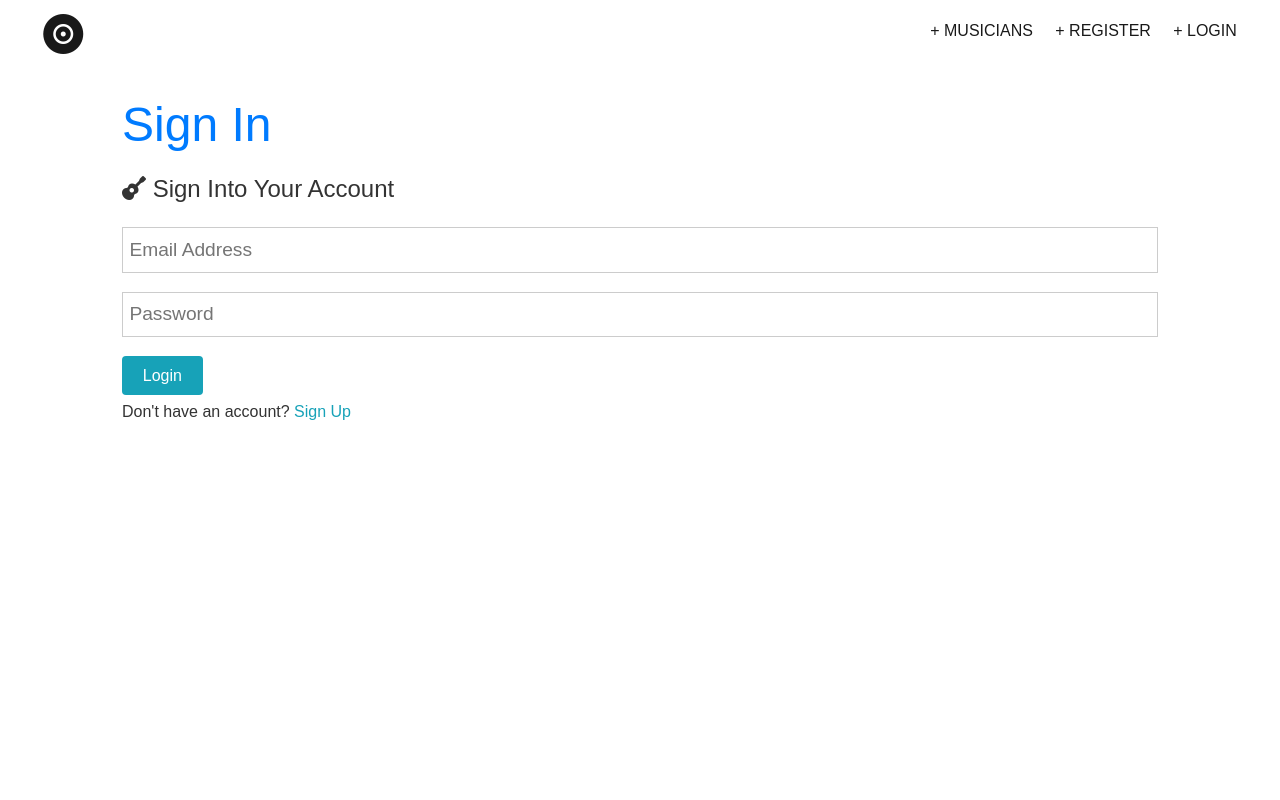
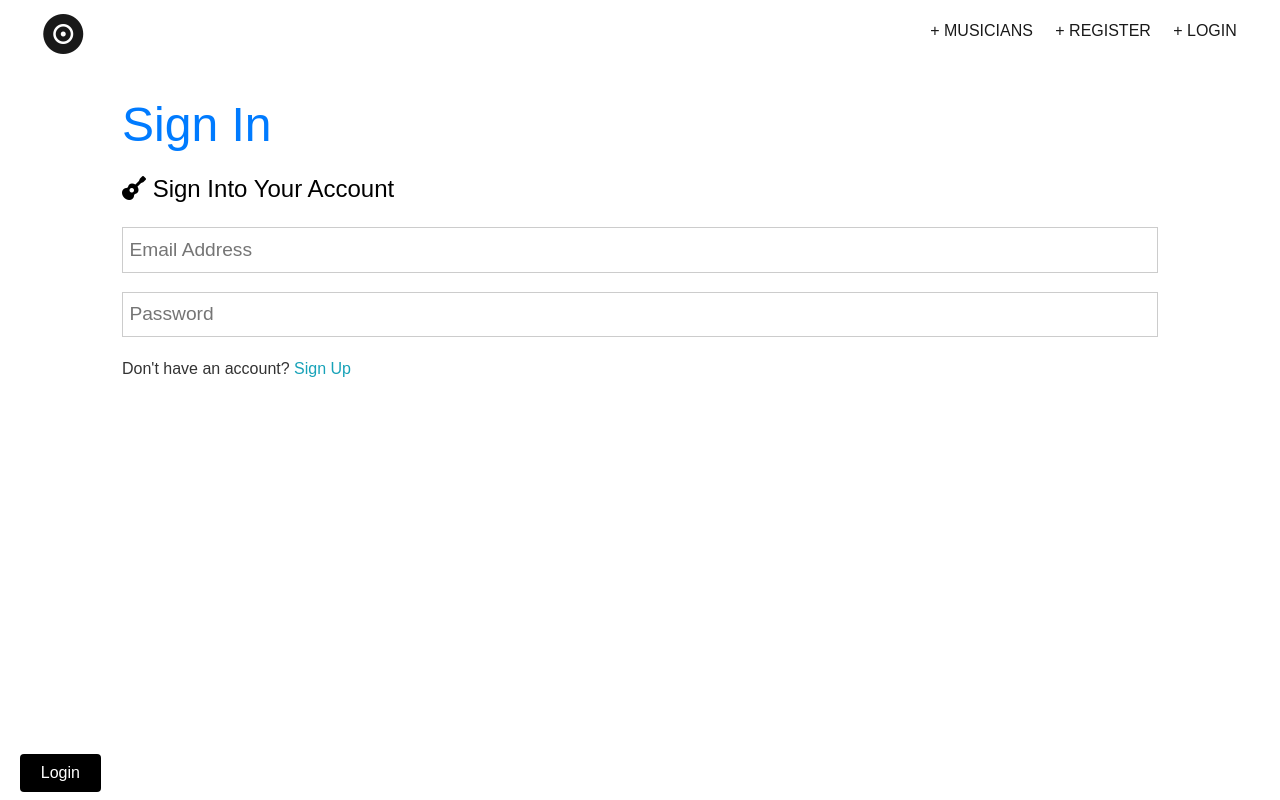
Before and after one commit to rmcgirt55/Cue2, a React (Create React App) app in the folder client/: page /login in a window 1280 px wide. Built offline with nearby package versions, Linux system fonts and the light colour scheme; no server answers.

Commit message:
positioned home page buttons

```diff
--- a/client/src/App.css
+++ b/client/src/App.css
@@ -58,6 +58,7 @@ img {
 }
 
 .lead {
+  color: black;
   font-size: 1.5rem;
   margin-bottom: 1rem;
 }
@@ -156,7 +157,24 @@ img {
   color: #333;
 }
 
-.btn-primary,
+.btn-primary {
+  background: black;
+  color: #fff;
+  position: absolute;
+  bottom: 8px;
+  left: 20px;
+  display: block;
+}
+
+.btn-light {
+  background: black;
+  color: #fff;
+  position: absolute;
+  bottom: 8px;
+  left: 200px;
+  display: block;
+}
+
 .bg-primary,
 .badge-primary,
 .alert-primary {
@@ -164,7 +182,6 @@ img {
   color: #fff;
 }
 
-.btn-light,
 .bg-light,
 .badge-light,
 .alert-light {
--- a/client/src/components/layout/Landing.js
+++ b/client/src/components/layout/Landing.js
@@ -12,19 +12,13 @@ const Landing = ({ isAuthenticated }) => {
     <section className='landing'>
       <div className='dark-overlay'>
         <div className='landing-inner'>
-          <div className='logo'>
-            <img src='iclient/src/img/logo.png' alt='logo-img' />
-          </div>
-          <p className='lead'>
-            Create a musician profile and portfolio, share posts and connect to
-            other musicians and industry professionals
-          </p>
+          <p className='lead'>Connect Unite Engage</p>
           <div className='buttons'>
             <Link to='/register' className='btn btn-primary'>
-              Sign Up
+              REGISTER
             </Link>
             <Link to='/login' className='btn btn-light'>
-              Login
+              LOGIN
             </Link>
           </div>
         </div>
```
